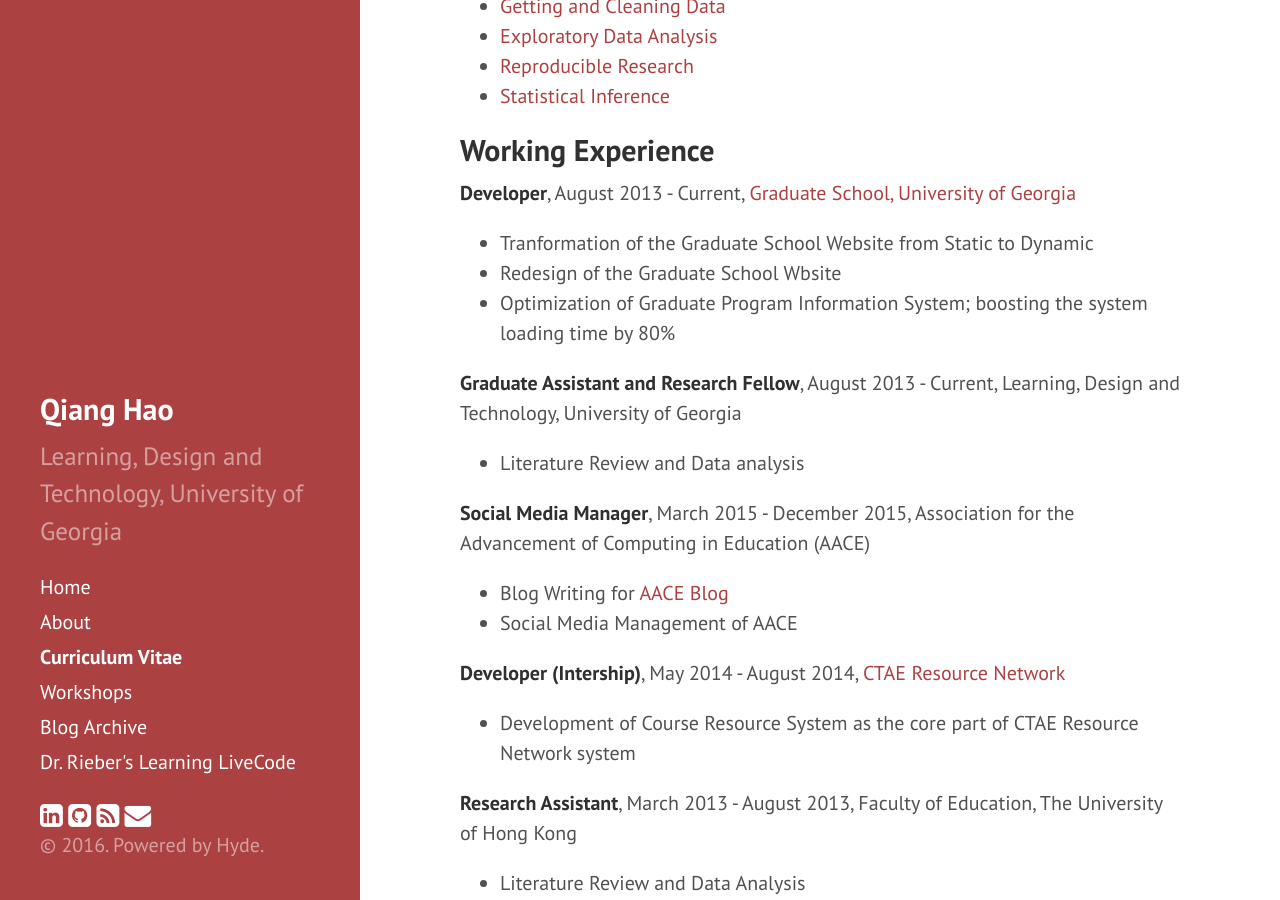
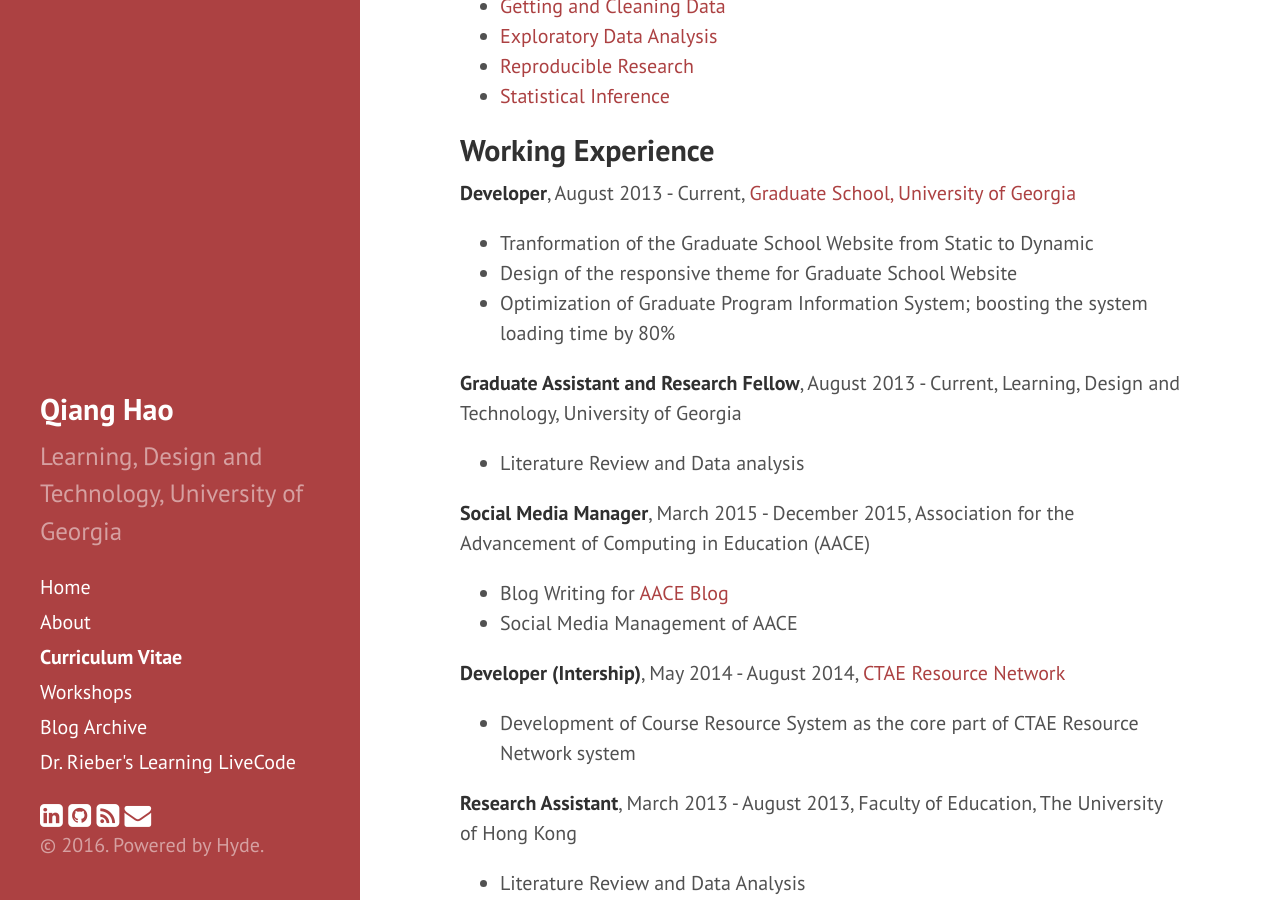
Before and after one commit to Neo-Hao/neo-hao.github.io, a Jekyll site: the page built from cv.md, in a window 1280 px wide and 900 px high, scrolled down 737 px. Built offline with Jekyll 4.4.1, drawn with Linux system fonts in a browser that asks for light colours; nearby versions of some CDN libraries.

Commit message:
cv update

```diff
--- a/cv.md
+++ b/cv.md
@@ -30,10 +30,10 @@
 
 ## Working Experience
 
-<strong>Developer</strong>, August 2013 - Current, <a href="grad.uga.edu" target="_blank">Graduate School, University of Georgia</a>
+<strong>Developer</strong>, August 2013 - Current, <a href="http://grad.uga.edu/" target="_blank">Graduate School, University of Georgia</a>
 
 * Tranformation of the Graduate School Website from Static to Dynamic
-* Redesign of the Graduate School Wbsite
+* Design of the responsive theme for Graduate School Website
 * Optimization of Graduate Program Information System; boosting the system loading time by 80%
 
 <strong>Graduate Assistant and Research Fellow</strong>, August 2013 - Current, Learning, Design and Technology, University of Georgia
```
